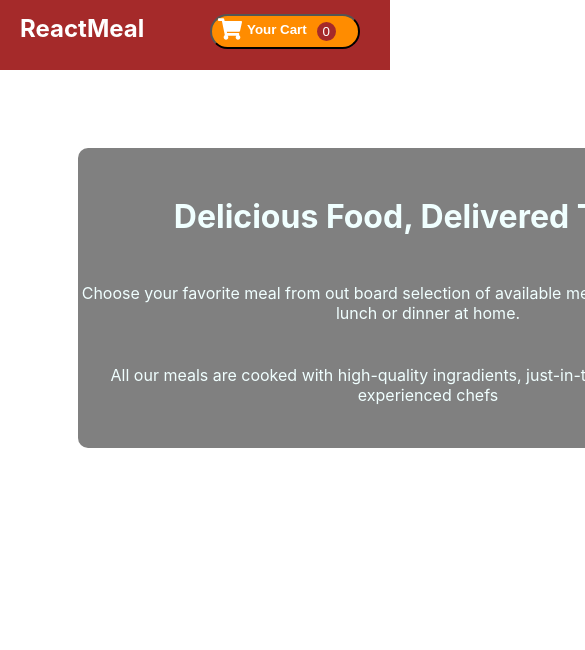
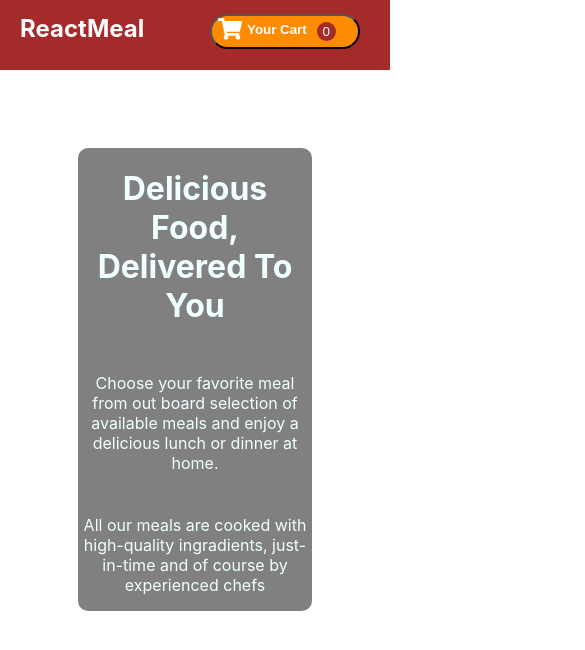
Before and after one commit to sangitaavghad31/restaurant-app, a React (Create React App) app: page / in a window 390 px wide. Shown: the top 650 px of the page, 585 px wide, since content can reach past the window. Built offline with nearby package versions, Linux system fonts and the light colour scheme; the HTML template or start-up script is replaced by a standard one.

Commit message:
Sangita: make it summary block responsive

```diff
--- a/src/components/Summary.css
+++ b/src/components/Summary.css
@@ -6,12 +6,13 @@
   color: white;
   justify-content: center;
   align-items: center;
-  width: 700px;
-  height: 300px;
+  width: 60%;
+  height: 70%;
   border-radius: 10px;
   text-align: center;
   margin-top: 20%;
   margin-left: 20%;
+  margin-right: 20% ;
 }
 h1{
     color: azure;
```
